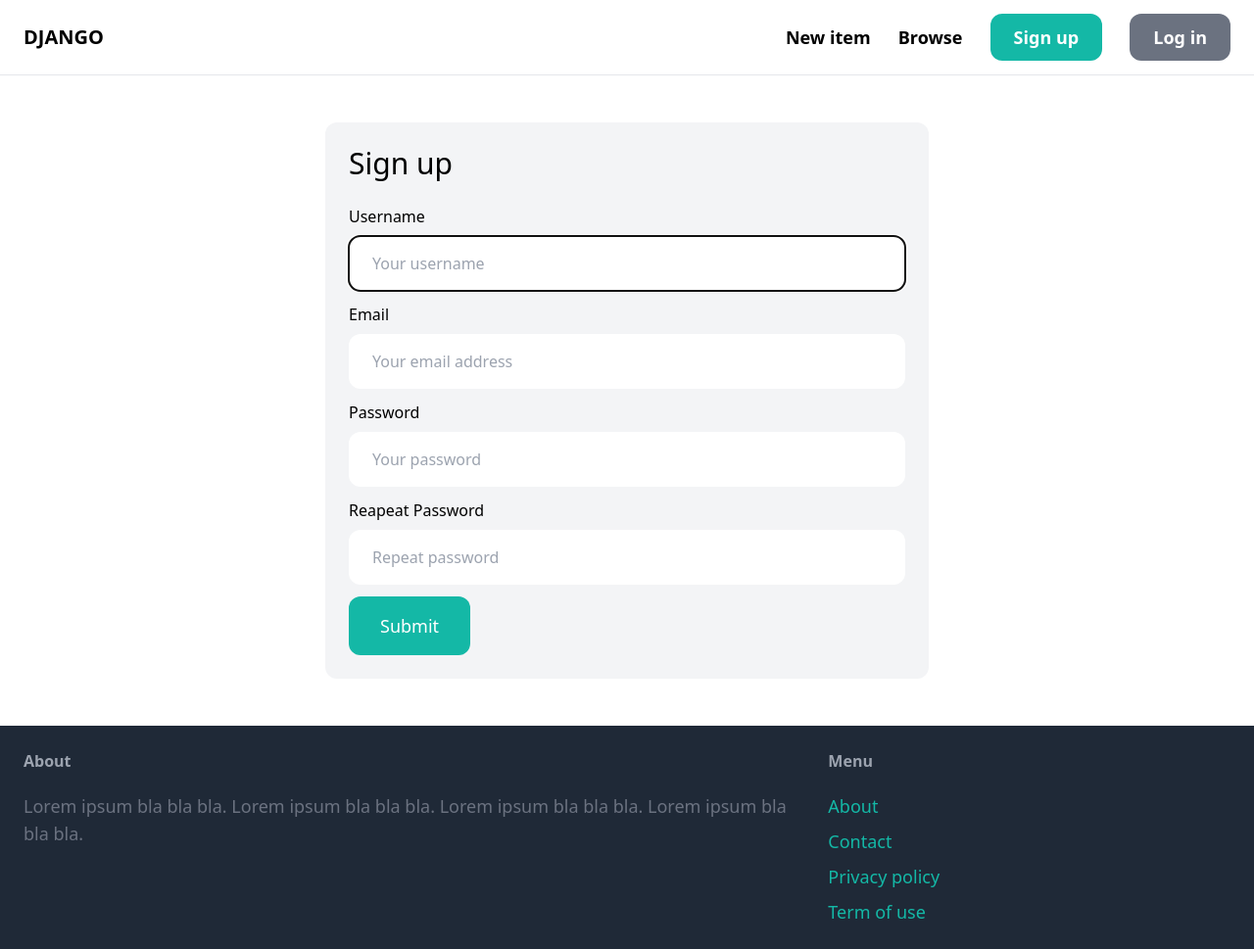
After one commit to Dainichi1/online-store-django-python, a Django app: page /signup/ in a window 1280 px wide. The commit adds this page. Shown: the whole page at 98% size. Run offline with Django 5.2, Linux system fonts and the light colour scheme; parts of the project's set-up code (start-up, migrations or seed data) failed here and were passed over; some libraries are stand-ins or nearby versions.

Commit message:
seconda implementazione - fino a 'logging in'

```diff
--- a/DJANGO/DJANGO/settings.py
+++ b/DJANGO/DJANGO/settings.py
@@ -27,6 +27,9 @@ DEBUG = True
 
 ALLOWED_HOSTS = []
 
+LOGIN_URL = '/login/'
+LOGIN_REDIRECT_URL ='/'
+LOGOUT_REDIRECT_URL = '/'
 
 # Application definition
 
--- a/DJANGO/DJANGO/urls.py
+++ b/DJANGO/DJANGO/urls.py
@@ -4,11 +4,8 @@ from django.conf.urls.static import static
 from django.contrib import admin
 from django.urls import path, include
 
-from core.views import index, contact
-
 urlpatterns = [
-    path('', index, name='index'),
+    path('', include('core.urls')),
     path('items/', include('item.urls')),
-    path('contact/', contact, name='contact'),
     path('admin/', admin.site.urls),
 ] + static(settings.MEDIA_URL, document_root=settings.MEDIA_ROOT)
--- /dev/null
+++ b/DJANGO/core/forms.py
@@ -0,0 +1,38 @@
+from django import forms
+from django.contrib.auth.forms import UserCreationForm, AuthenticationForm
+from django.contrib.auth.models import User
+
+class LoginForm(AuthenticationForm):
+    username = forms.CharField(widget=forms.TextInput(attrs={
+        'placeholder': 'Your username',
+        'class': 'w-full py-4 px-6 rounded-xl'
+    }))
+    password = forms.CharField(widget=forms.PasswordInput(attrs={
+        'placeholder': 'Your password',
+        'class': 'w-full py-4 px-6 rounded-xl'
+    }))
+
+class SignupForm(UserCreationForm):
+    class Meta:
+        model = User
+        fields = ('username','email','password1','password2')
+
+    username = forms.CharField(widget=forms.TextInput(attrs={
+        'placeholder': 'Your username',
+        'class': 'w-full py-4 px-6 rounded-xl'
+    }))
+
+    email = forms.CharField(widget=forms.EmailInput(attrs={
+        'placeholder': 'Your email address',
+        'class': 'w-full py-4 px-6 rounded-xl'
+    }))
+
+    password1 = forms.CharField(widget=forms.PasswordInput(attrs={
+        'placeholder': 'Your password',
+        'class': 'w-full py-4 px-6 rounded-xl'
+    }))
+
+    password2 = forms.CharField(widget=forms.PasswordInput(attrs={
+        'placeholder': 'Repeat password',
+        'class': 'w-full py-4 px-6 rounded-xl'
+    }))
--- a/DJANGO/core/templates/core/base.html
+++ b/DJANGO/core/templates/core/base.html
@@ -18,9 +18,13 @@
                 <a href="#" class="text-lg font-semibold hover:text-gray-500">New item</a>
                 <a href="#" class="text-lg font-semibold hover:text-gray-500">Browse</a>
 
-                <a href="#" class="px-6 py-3 text-lg font-semibold bg-teal-500 text-white rounded-xl hover:bg-teal-700">Sign up</a>
-                <a href="#" class="px-6 py-3 text-lg font-semibold bg-gray-500 text-white rounded-xl hover:bg-gray-700">Log in</a>
-
+                {% if request.user.is_authenticated %}
+                <a href="#" class="px-6 py-3 text-lg font-semibold bg-teal-500 text-white rounded-xl hover:bg-teal-700">Inbox</a>
+                <a href="#" class="px-6 py-3 text-lg font-semibold bg-gray-500 text-white rounded-xl hover:bg-gray-700">Dashboard</a>
+                {% else %}
+                    <a href="{% url 'core:signup' %}" class="px-6 py-3 text-lg font-semibold bg-teal-500 text-white rounded-xl hover:bg-teal-700">Sign up</a>
+                    <a href="{% url 'core:login' %}" class="px-6 py-3 text-lg font-semibold bg-gray-500 text-white rounded-xl hover:bg-gray-700">Log in</a>
+                {% endif %}
             </div>
         </nav>
 
@@ -41,7 +45,7 @@
 
                 <ul class="space-y-2">
                     <li><a href="#" class="text-lg text-teal-500 hover:text-teal-700">About</a></li>
-                    <li><a href="{% url 'contact' %}" class="text-lg text-teal-500 hover:text-teal-700">Contact</a></li>
+                    <li><a href="{% url 'core:contact' %}" class="text-lg text-teal-500 hover:text-teal-700">Contact</a></li>
                     <li><a href="#" class="text-lg text-teal-500 hover:text-teal-700">Privacy policy</a></li>
                     <li><a href="#" class="text-lg text-teal-500 hover:text-teal-700">Term of use</a></li>
 
--- /dev/null
+++ b/DJANGO/core/templates/core/signup.html
@@ -0,0 +1,45 @@
+{% extends 'core/base.html' %}
+
+{% block title %}Sign up{%endblock%}
+
+{% block content %}
+<div class="w-1/2 my-6 mx-auto p-6 bg-gray-100 rounded-xl">
+    <h1 class="mb-6 text-3xl">Sign up</h1>
+
+    <form method="post" action=".">
+        {% csrf_token %}
+
+        <div class="mb-3">
+            <label class="inline-block mb-2">Username</label><br>
+            {{ form.username }}
+        </div>
+
+        <div class="mb-3">
+            <label class="inline-block mb-2">Email</label><br>
+            {{ form.email }}
+        </div>
+
+        <div class="mb-3">
+            <label class="inline-block mb-2">Password</label><br>
+            {{ form.password1 }}
+        </div>
+
+        <div class="mb-3">
+            <label class="inline-block mb-2">Reapeat Password</label><br>
+            {{ form.password2 }}
+        </div>
+
+        {% if form.errors or form.non_field_errors %}
+            <div class="mb-3 p-6 bg-red-100 rounded-xl">
+                {% for field in form %}
+                    {{ field.errors }}
+                {% endfor %}
+
+                {{ form.form.non_field_errors }}
+            </div>
+        {% endif %}
+
+        <button class="py-4 px-8 text-lg bg-teal-500 hover:bg-teal-700 rounded-xl text-white">Submit</button>
+    </form>
+</div>
+{% endblock %}
--- /dev/null
+++ b/DJANGO/core/urls.py
@@ -0,0 +1,14 @@
+from django.urls import path
+from django.contrib.auth import views as auth_views
+
+from . import views
+from .forms import LoginForm
+
+app_name = 'core'
+
+urlpatterns = [
+    path('', views.index, name='index'),
+    path('contact/', views.contact, name='contact'),
+    path('signup/', views.signup, name='signup'),
+    path('login/', auth_views.LoginView.as_view(template_name='core/login.html', authentication_form=LoginForm), name='login'),
+]
--- a/DJANGO/core/views.py
+++ b/DJANGO/core/views.py
@@ -1,7 +1,8 @@
-from django.shortcuts import render
+from django.shortcuts import render, redirect
 
 from item.models import Category, Item
 
+from .forms import SignupForm
 
 
 """"
@@ -44,3 +45,19 @@ Questa pagina può contenere un modulo per l'invio di messaggi, informazioni di
 """
 def contact(request):
     return render(request, 'core/contact.html')
+
+
+def signup(request):
+    if request.method == 'POST':
+        form =SignupForm(request.POST)
+
+        if form.is_valid():
+            form.save()
+
+            return redirect ('/login/')
+    else:
+        form= SignupForm()
+
+    return render(request, 'core/signup.html', {
+        'form': form
+    })
```
Also changed, not shown: DJANGO/core/templates/core/login.html (added, +35 -0 lines), DJANGO/db.sqlite3.
